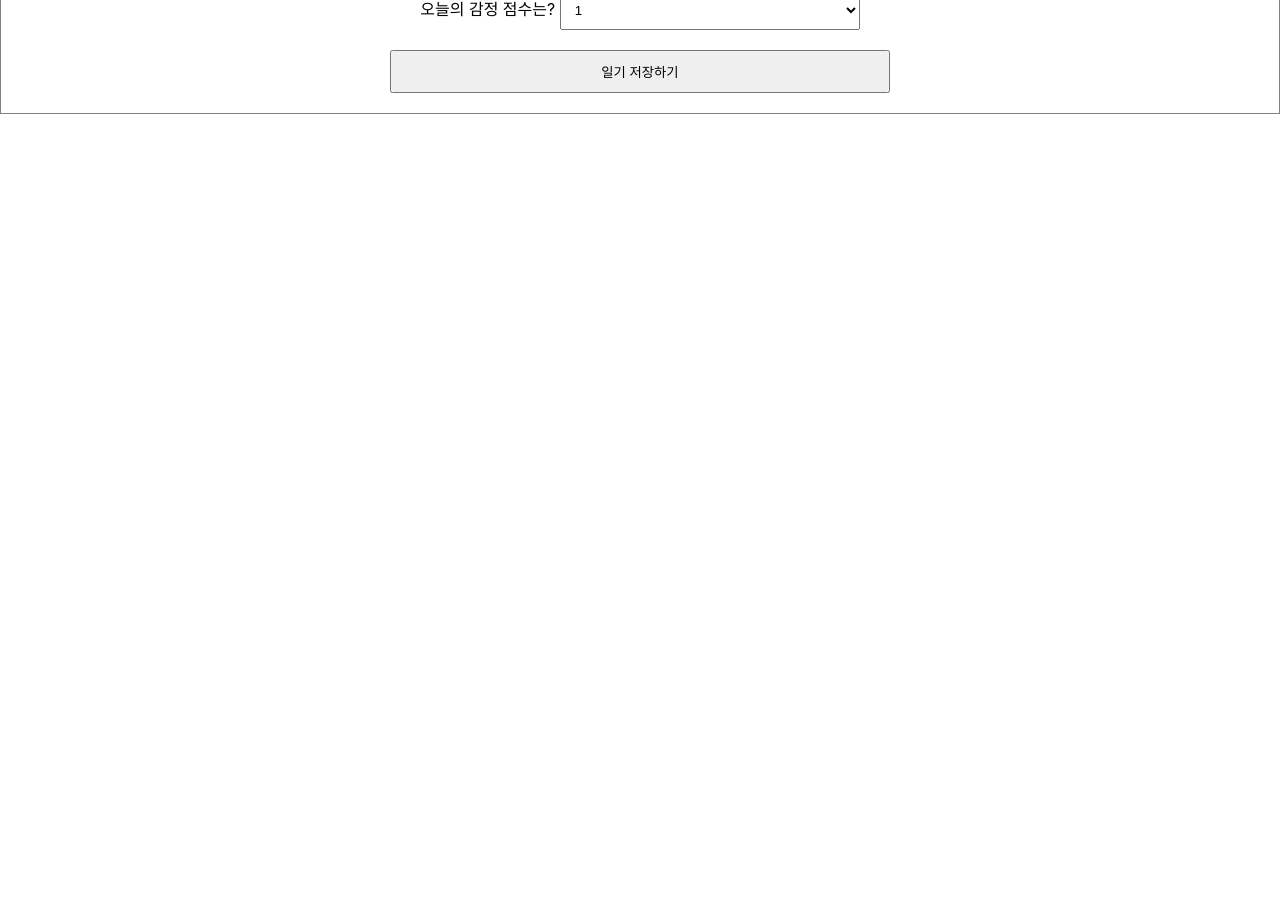
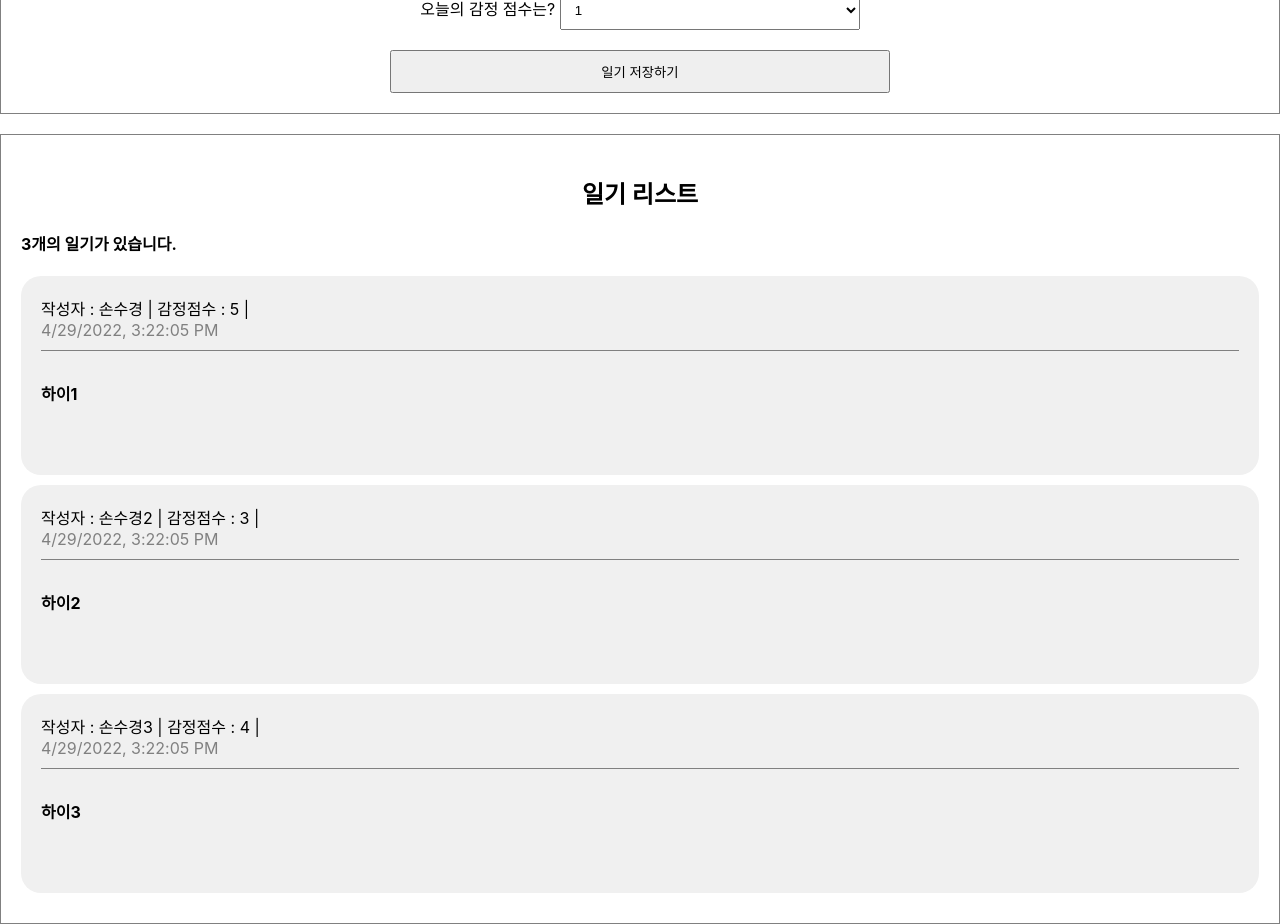
Before and after one commit to sooking87/SIMPLE-DIARY, a React (Create React App) app: page / in a window 1280 px wide. Shown: the part 360-1284 px from the top of the page. Before the commit the page ends 800 px from the top, so only its background shows below. Built offline with nearby package versions, Linux system fonts and the light colour scheme.

Commit message:
2022-05-01-pc

```diff
--- a/src/App.css
+++ b/src/App.css
@@ -26,3 +26,38 @@
   padding: 10px;
   cursor: pointer;
 }
+
+/* List */
+.DiaryList {
+  border: 1px solid gray;
+  padding: 20px;
+  margin-top: 20px;
+}
+
+.DiaryList h2 {
+  text-align: center;
+}
+
+/*Item*/
+.DiaryItem {
+  background-color: rgb(240, 240, 240);
+  margin-bottom: 10px;
+  padding: 20px;
+  border-radius: 20px;
+}
+
+.DiaryItem .info {
+  border-bottom: 1px solid gray;
+  padding-bottom: 10px;
+  margin-bottom: 10px;
+}
+
+.DiaryItem .date {
+  color: gray;
+}
+
+.DiaryItem .content {
+  font-weight: bold;
+  margin-bottom: 30px;
+  margin-top: 30px;
+}
--- a/src/App.js
+++ b/src/App.js
@@ -1,10 +1,36 @@
+import { useState, useEffect } from "react";
 import "./App.css";
 import DiaryEditor from "./DiaryEditor";
+import DiaryList from "./DiaryList";
 
+const dummyList = [
+  {
+    id: 1,
+    author: "손수경",
+    content: "하이1",
+    emotion: 5,
+    created_date: new Date().getTime(),
+  },
+  {
+    id: 2,
+    author: "손수경2",
+    content: "하이2",
+    emotion: 3,
+    created_date: new Date().getTime(),
+  },
+  {
+    id: 3,
+    author: "손수경3",
+    content: "하이3",
+    emotion: 4,
+    created_date: new Date().getTime(),
+  },
+];
 function App() {
   return (
     <div className="App">
       <DiaryEditor />
+      <DiaryList diaryList={dummyList} />
     </div>
   );
 }
--- /dev/null
+++ b/src/DiaryItem.js
@@ -0,0 +1,17 @@
+const DiaryItem = ({ author, content, created_date, emotion, id }) => {
+  return (
+    <div className="DiaryItem">
+      <div className="info">
+        <span>
+          작성자 : {author} | 감정점수 : {emotion} |
+        </span>
+        <br />
+        <span className="date"> {new Date(created_date).toLocaleString()}</span>
+      </div>
+      <div className="content">{content}</div>
+      <br />
+    </div>
+  );
+};
+
+export default DiaryItem;
--- /dev/null
+++ b/src/DiaryList.js
@@ -0,0 +1,28 @@
+//리스트를 랜더링하는 컴포넌트
+import DiaryItem from "./DiaryItem.js";
+
+const DiaryList = ({ diaryList }) => {
+  console.log(diaryList);
+  return (
+    <div className="DiaryList">
+      <h2>일기 리스트</h2>
+      <h4>{diaryList.length}개의 일기가 있습니다.</h4>
+      <div>
+        {diaryList.map(
+          (
+            it //dummyList의 하나의 객체가 it로 넘어옴
+          ) => (
+            <DiaryItem key={it.id} {...it} />
+          )
+        )}
+      </div>
+    </div>
+  );
+};
+
+//undefined로 전달될 수 있는 값들의 기본값을 설정
+DiaryList.defaultProps = {
+  diaryList: [],
+};
+
+export default DiaryList;
```
